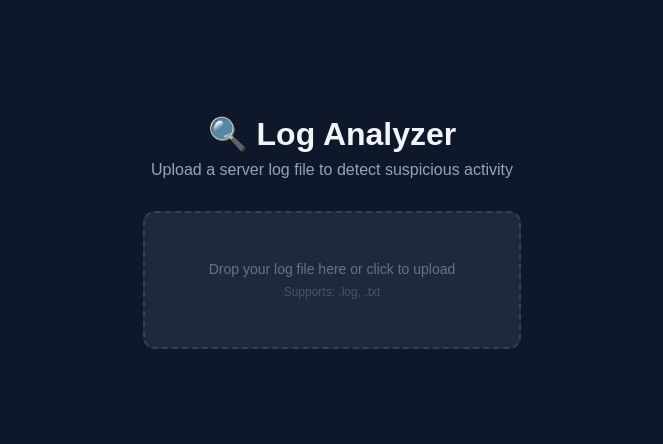
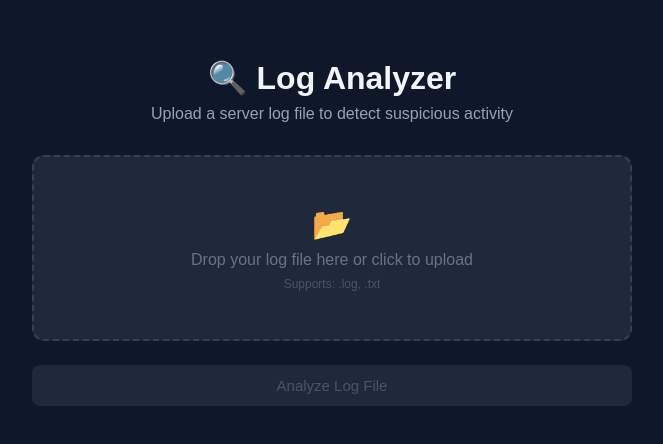
Before and after one commit to parth25366-creator/log-analyzer, a React (Create React App) app in the folder client/: page / in a window 1280 px wide. Shown: the part 168-612 px from the top of the page, without its empty margins (308-971 px from the left). Built offline with nearby package versions, Linux system fonts and the light colour scheme; the HTML template or start-up script is replaced by a standard one.

Commit message:
feat: wire FileUpload into Home page with analyze button

```diff
--- a/client/src/pages/Home.js
+++ b/client/src/pages/Home.js
@@ -1,13 +1,45 @@
-import React from 'react';
+import React, { useState } from 'react';
+import { useNavigate } from 'react-router-dom';
+import FileUpload from '../components/FileUpload';
 
 function Home() {
+  const [file, setFile] = useState(null);
+  const [loading, setLoading] = useState(false);
+  const [error, setError] = useState('');
+  const navigate = useNavigate();
+
+  const handleAnalyze = async () => {
+    if (!file) { setError('Please select a log file first'); return; }
+    setError('');
+    setLoading(true);
+    // TODO: send to backend
+    setTimeout(() => {
+      setLoading(false);
+      navigate('/results');
+    }, 1000);
+  };
+
   return (
-    <div style={{ minHeight: '100vh', background: '#0f172a', display: 'flex', flexDirection: 'column', alignItems: 'center', justifyContent: 'center', fontFamily: 'sans-serif' }}>
-      <h1 style={{ color: '#f1f5f9', fontSize: '2rem', marginBottom: '0.5rem' }}>🔍 Log Analyzer</h1>
-      <p style={{ color: '#94a3b8', marginBottom: '2rem' }}>Upload a server log file to detect suspicious activity</p>
-      <div style={{ background: '#1e293b', border: '2px dashed #334155', borderRadius: '12px', padding: '3rem 4rem', textAlign: 'center', cursor: 'pointer' }}>
-        <p style={{ color: '#64748b', fontSize: '14px' }}>Drop your log file here or click to upload</p>
-        <p style={{ color: '#475569', fontSize: '12px', marginTop: '8px' }}>Supports: .log, .txt</p>
+    <div style={{ minHeight: '100vh', background: '#0f172a', display: 'flex', flexDirection: 'column', alignItems: 'center', justifyContent: 'center', fontFamily: 'sans-serif', padding: '2rem' }}>
+      <div style={{ width: '100%', maxWidth: '600px' }}>
+        <h1 style={{ color: '#f1f5f9', fontSize: '2rem', marginBottom: '0.5rem', textAlign: 'center' }}>🔍 Log Analyzer</h1>
+        <p style={{ color: '#94a3b8', marginBottom: '2rem', textAlign: 'center' }}>Upload a server log file to detect suspicious activity</p>
+        <FileUpload onFileSelect={setFile} />
+        {error && <p style={{ color: '#f87171', fontSize: '13px', marginTop: '12px', textAlign: 'center' }}>{error}</p>}
+        <button
+          onClick={handleAnalyze}
+          disabled={loading || !file}
+          style={{
+            marginTop: '1.5rem', width: '100%', padding: '12px',
+            background: file ? '#3b82f6' : '#1e293b',
+            color: file ? 'white' : '#475569',
+            border: 'none', borderRadius: '8px',
+            fontSize: '15px', cursor: file ? 'pointer' : 'not-allowed',
+            fontWeight: '500', transition: 'all 0.2s'
+          }}
+        >
+          {loading ? 'Analyzing...' : 'Analyze Log File'}
+        </button>
       </div>
     </div>
   );
```
